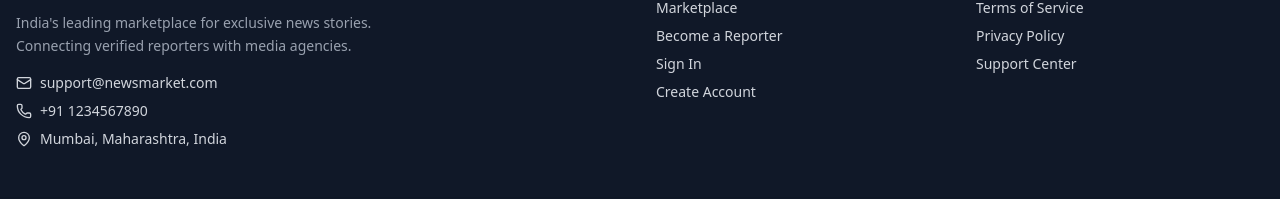
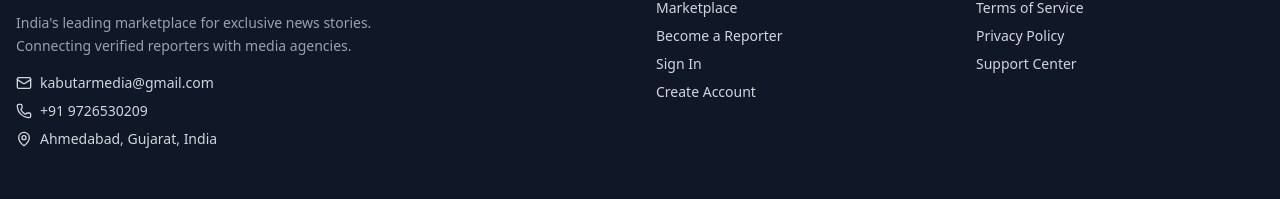
Before and after one commit to atulpatoliya/kabutarmediaagency, a Next.js app: page / in a window 1280 px wide. Shown: the part 2618-2817 px from the top of the page. Built offline with nearby package versions, Linux system fonts and the light colour scheme.

Commit message:
feat: updated contact info in footer

```diff
--- a/components/Footer.tsx
+++ b/components/Footer.tsx
@@ -25,15 +25,15 @@ export function Footer() {
           <div className="mt-4 space-y-2 text-sm">
             <div className="flex items-center gap-2">
               <Mail className="h-4 w-4 text-primary" />
-              <span>support@newsmarket.com</span>
+              <span>kabutarmedia@gmail.com</span>
             </div>
             <div className="flex items-center gap-2">
               <Phone className="h-4 w-4 text-primary" />
-              <span>+91 1234567890</span>
+              <span>+91 9726530209</span>
             </div>
             <div className="flex items-center gap-2">
               <MapPin className="h-4 w-4 text-primary" />
-              <span>Mumbai, Maharashtra, India</span>
+              <span>Ahmedabad, Gujarat, India</span>
             </div>
           </div>
         </div>
```
